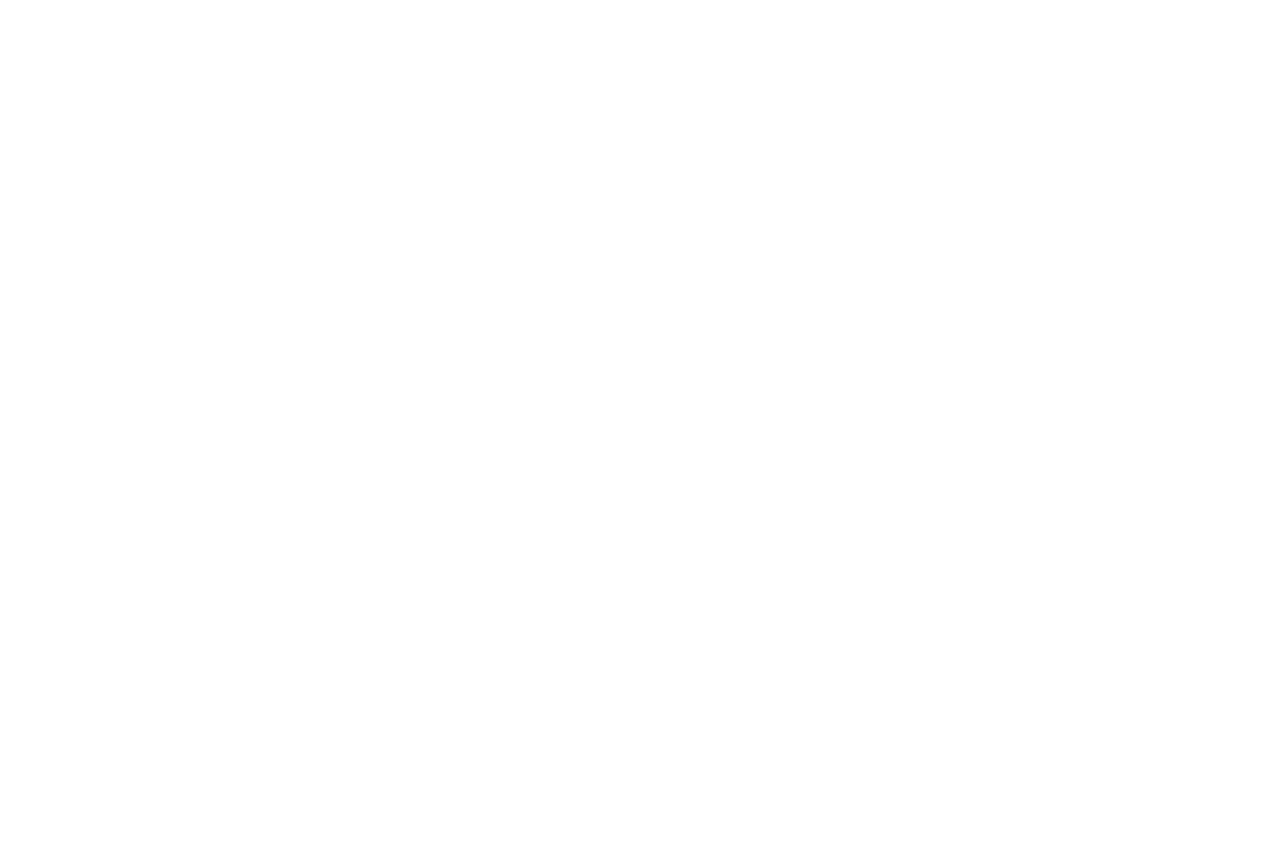
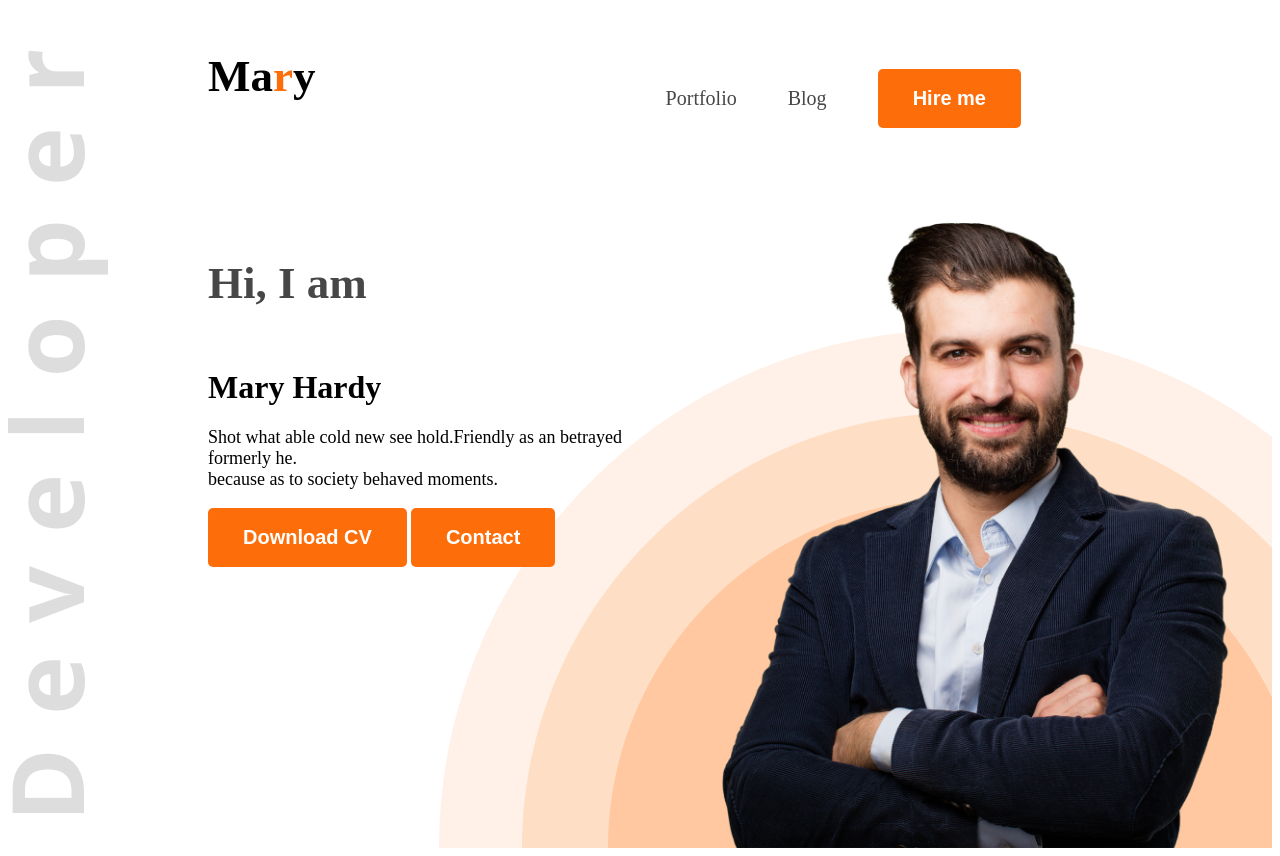
Before and after one commit to sumai-suchi/web-dev-portfolio, a plain HTML site: page index.html in a window 1280 px wide. Before the commit the page ends 800 px from the top, so only its background shows below. Drawn offline with Linux system fonts and the light colour scheme.

Commit message:
add profile

```diff
--- a/index.html
+++ b/index.html
@@ -4,8 +4,43 @@
     <meta charset="UTF-8">
     <meta name="viewport" content="width=device-width, initial-scale=1.0">
     <title>Web Developer Portfolio</title>
+    <link rel="preconnect" href="https://fonts.googleapis.com">
+    <link rel="preconnect" href="https://fonts.gstatic.com" crossorigin>
+    <link href="https://fonts.googleapis.com/css2?family=Open+Sans:ital,wght@0,300..800;1,
+    300..800&display=swap" rel="stylesheet">
+    <link rel="stylesheet" href="styles/Portfolio.css">
 </head>
-<body>
+<body class=".open-sans-normal">
+    <header class="header">
+        <nav>
+            <h3 class="nav-title">Ma<span class="text-primary">r</span>y</h3>
+            <ul>
+                <li><a class="dark-2" href="">Portfolio</a></li>
+                <li><a class="dark-2" href="">Blog</a></li>
+                <li><a  href=""><button class="btn-primary" >Hire me</button></a></li>
+            </ul>
+        </nav>
 
+
+        <div class="banner">
+            <div class="banner-content">
+                <h4 class="banner-greetings dark-2">Hi, I am</h4>
+                <h1 class="banner-titling">Mary Hardy</h1>
+
+                <p class="banner-para">Shot what able cold new see hold.Friendly as an betrayed formerly he.<br> because as to society behaved moments.</p>
+                <button class="btn-primary">Download CV</button>
+                <button class="btn-primary">Contact</button>
+
+            </div>
+            <img class="banner-profile-pic" src="images/hardy.png" alt="">
+        </div>
+
+    </header>
+    <main>
+
+    </main>
+    <footer>
+
+    </footer>
 </body>
 </html>
--- /dev/null
+++ b/styles/portfolio.css
@@ -0,0 +1,100 @@
+.open-sans-normal {
+    font-family: "Open Sans", sans-serif;
+    font-optical-sizing: auto;
+    font-style: normal;
+    font-variation-settings:
+      "wdth" 100;
+  }
+
+
+.text-primary
+{
+    color:#FD6E0A;
+}
+.dark-2
+{
+    color:#474747;
+}
+.btn-primary
+{
+    background-color: #FD6E0A;
+    font-weight: bold;
+    font-size: 20px;
+    color: white;
+    padding: 18px 35px;
+    border-radius: 5px;
+    border: none;
+}
+/* header */
+.header
+{
+    background-image: url('../images/developer.png'),url('../images/header_bg.png');
+    background-repeat: no-repeat;
+    background-position: top left,bottom right;
+}
+
+/* nav property */
+nav{
+    display: flex;
+    text-align: center;
+    justify-content: space-between;
+    margin:50px 200px;
+}
+.nav-title
+{
+    font-weight: 800;
+    font-size: 45px;
+    margin-top: auto;
+}
+
+nav ul li
+{
+    list-style: none;
+    margin-right: 51px;
+
+}
+nav li a
+{
+    text-decoration: none;
+    font-size: 20px;
+}
+nav ul
+{
+    display:flex;
+
+    align-items: center;
+
+}
+/* banner styles */
+.banner
+{
+    display:flex;
+    justify-content: space-between;
+    margin: 0 35px 0 200px;
+}
+
+.banner-greetings
+{
+    font-size: 45px;
+    font-weight:400px;
+}
+.banner-titling
+{
+   font-size: 85;
+   font-weight: bold;
+}
+.banner-para
+{
+    font-size: 18px;
+    font-weight: normal;
+}
+.banner-content
+{
+    max-width: 580px;
+
+}
+.banner-profile-pic
+{
+    height: 651px;
+    width: 575px;;
+}
```
